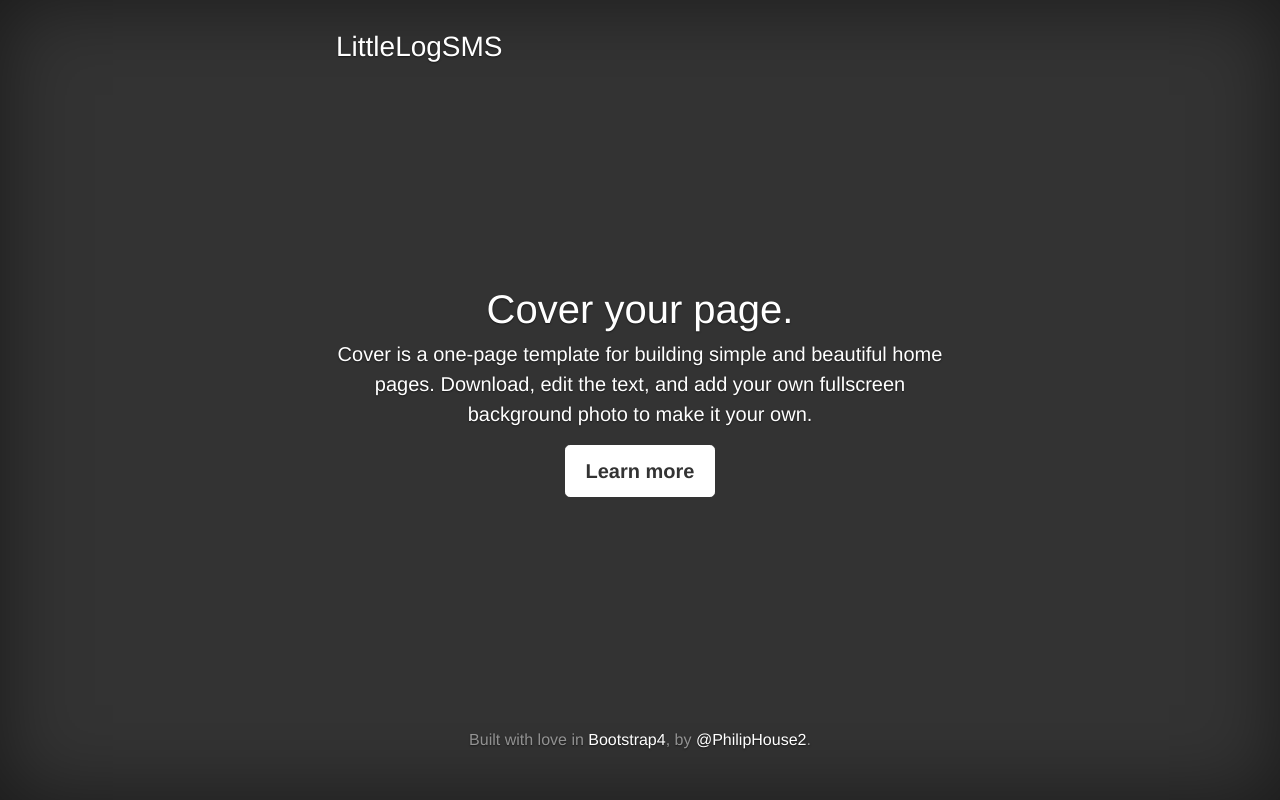
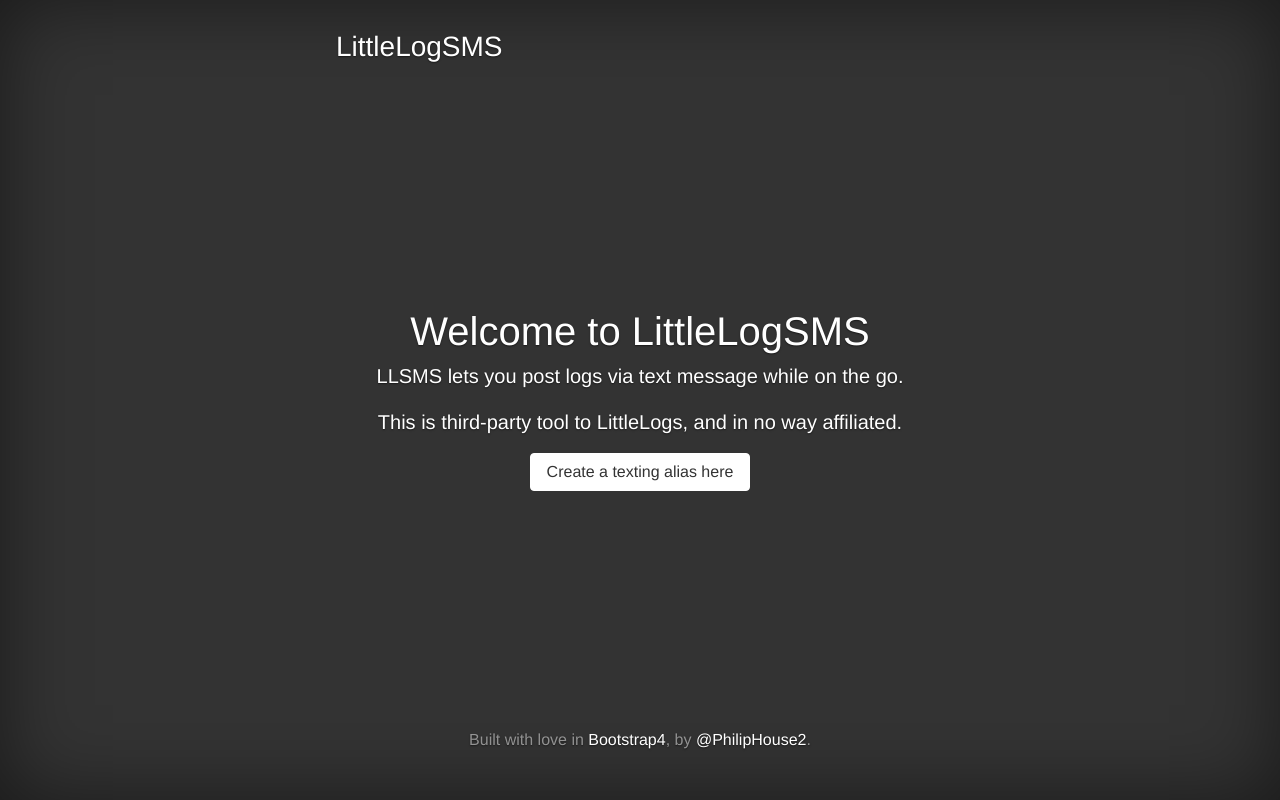
Before and after one commit to phouse512/littlelogSMS, a Django app: page / in a window 1280 px wide. Run offline with Django 3.2, Linux system fonts and the light colour scheme; some libraries are stand-ins or nearby versions.

Commit message:
friday morning train work: setting up templates

```diff
--- /dev/null
+++ b/sms/templates/base.html
@@ -0,0 +1,77 @@
+<!DOCTYPE html>
+<html lang="en">
+  <head>
+    <meta charset="utf-8">
+    <meta http-equiv="X-UA-Compatible" content="IE=edge">
+    <meta name="viewport" content="width=device-width, initial-scale=1">
+    <!-- The above 3 meta tags *must* come first in the head; any other head content must come *after* these tags -->
+    <meta name="description" content="">
+    <meta name="author" content="">
+    <link rel="icon" href="../../favicon.ico">
+
+    <title>Cover Template for Bootstrap</title>
+
+    {% load static from staticfiles %}
+    <!-- Bootstrap core CSS -->
+    <link href="{% static 'dist/css/bootstrap.min.css' %}" rel="stylesheet">
+
+    <!-- Custom styles for this template -->
+    <link href="{% static 'cover.css' %}" rel="stylesheet">
+
+    <!-- IE10 viewport hack for Surface/desktop Windows 8 bug
+    <script src="../../assets/js/ie10-viewport-bug-workaround.js"></script>-->
+  </head>
+
+  <body>
+
+    <div class="site-wrapper">
+
+      <div class="site-wrapper-inner">
+
+        <div class="cover-container">
+
+          <div class="masthead clearfix">
+            <div class="inner">
+              <h3 class="masthead-brand">LittleLogSMS</h3>
+              <!--
+              <nav class="nav nav-masthead">
+                <a class="nav-link active" href="#">Home</a>
+                <a class="nav-link" href="#">Features</a>
+                <a class="nav-link" href="#">Contact</a>
+              </nav> -->
+            </div>
+          </div>
+
+          <div class="inner cover">
+            <h1 class="cover-heading">
+                {% block heading %}{% endblock heading %}
+            </h1>
+            {% block body %}{% endblock body %}
+            <!--<p class="lead">Cover is a one-page template for building simple and beautiful home pages. Download, edit the text, and add your own fullscreen background photo to make it your own.</p>
+            <p class="lead">
+              <a href="#" class="btn btn-lg btn-secondary">Learn more</a>
+            </p>-->
+          </div>
+
+          <div class="mastfoot">
+            <div class="inner">
+              <p>Built with love in <a href="http://getbootstrap.com">Bootstrap4</a>, by <a href="https://twitter.com/PhilipHouse2">@PhilipHouse2</a>.</p>
+            </div>
+          </div>
+
+        </div>
+
+      </div>
+
+    </div>
+
+    <!-- Bootstrap core JavaScript
+    ================================================== -->
+    <!-- Placed at the end of the document so the pages load faster -->
+    <script src="https://ajax.googleapis.com/ajax/libs/jquery/1.11.3/jquery.min.js"></script>
+    <script>window.jQuery || document.write('<script src="../../assets/js/vendor/jquery.min.js"><\/script>')</script>
+    <script src="{% static 'dist/js/bootstrap.min.js' %}"></script>
+    <!-- IE10 viewport hack for Surface/desktop Windows 8 bug
+    <script src="../../assets/js/ie10-viewport-bug-workaround.js"></script>-->
+  </body>
+</html>
--- a/sms/templates/index.html
+++ b/sms/templates/index.html
@@ -1,74 +1,11 @@
-<!DOCTYPE html>
-<html lang="en">
-  <head>
-    <meta charset="utf-8">
-    <meta http-equiv="X-UA-Compatible" content="IE=edge">
-    <meta name="viewport" content="width=device-width, initial-scale=1">
-    <!-- The above 3 meta tags *must* come first in the head; any other head content must come *after* these tags -->
-    <meta name="description" content="">
-    <meta name="author" content="">
-    <link rel="icon" href="../../favicon.ico">
+{% extends "base.html" %}
 
-    <title>Cover Template for Bootstrap</title>
+{% block heading %}
+    Welcome to LittleLogSMS
+{% endblock heading %}
 
-    {% load static from staticfiles %}
-    <!-- Bootstrap core CSS -->
-    <link href="{% static 'dist/css/bootstrap.min.css' %}" rel="stylesheet">
-
-    <!-- Custom styles for this template -->
-    <link href="{% static 'cover.css' %}" rel="stylesheet">
-
-    <!-- IE10 viewport hack for Surface/desktop Windows 8 bug
-    <script src="../../assets/js/ie10-viewport-bug-workaround.js"></script>-->
-  </head>
-
-  <body>
-
-    <div class="site-wrapper">
-
-      <div class="site-wrapper-inner">
-
-        <div class="cover-container">
-
-          <div class="masthead clearfix">
-            <div class="inner">
-              <h3 class="masthead-brand">LittleLogSMS</h3>
-              <!--
-              <nav class="nav nav-masthead">
-                <a class="nav-link active" href="#">Home</a>
-                <a class="nav-link" href="#">Features</a>
-                <a class="nav-link" href="#">Contact</a>
-              </nav> -->
-            </div>
-          </div>
-
-          <div class="inner cover">
-            <h1 class="cover-heading">Cover your page.</h1>
-            <p class="lead">Cover is a one-page template for building simple and beautiful home pages. Download, edit the text, and add your own fullscreen background photo to make it your own.</p>
-            <p class="lead">
-              <a href="#" class="btn btn-lg btn-secondary">Learn more</a>
-            </p>
-          </div>
-
-          <div class="mastfoot">
-            <div class="inner">
-              <p>Built with love in <a href="http://getbootstrap.com">Bootstrap4</a>, by <a href="https://twitter.com/PhilipHouse2">@PhilipHouse2</a>.</p>
-            </div>
-          </div>
-
-        </div>
-
-      </div>
-
-    </div>
-
-    <!-- Bootstrap core JavaScript
-    ================================================== -->
-    <!-- Placed at the end of the document so the pages load faster -->
-    <script src="https://ajax.googleapis.com/ajax/libs/jquery/1.11.3/jquery.min.js"></script>
-    <script>window.jQuery || document.write('<script src="../../assets/js/vendor/jquery.min.js"><\/script>')</script>
-    <script src="{% static 'dist/js/bootstrap.min.js' %}"></script>
-    <!-- IE10 viewport hack for Surface/desktop Windows 8 bug
-    <script src="../../assets/js/ie10-viewport-bug-workaround.js"></script>-->
-  </body>
-</html>
+{% block body %}
+    <p class="lead">LLSMS lets you post logs via text message while on the go.</p>
+    <p class="lead">This is third-party tool to LittleLogs, and in no way affiliated.</p>
+    <a class="btn btn-md btn-secondary" href="/signup">Create a texting alias here</a>
+{% endblock body %}
--- a/sms/views.py
+++ b/sms/views.py
@@ -13,26 +13,24 @@ from twilio.twiml import Response
 
 def index(request):
 
-    return render(request, "index.html")
+    if request.method == 'GET':
+        return render(request, "index.html")
 
-    # if request.method == 'GET':
-    #     return HttpResponse("this is the screen you should see to register")
-    #
-    # form = SignupAliasForm(request.POST)
-    #
-    # if not form.is_valid():
-    #     return HttpResponse("failure")
-    #
-    # if LittleLogAlias.objects.filter(alias=form.cleaned_data['alias']).exists():
-    #     return HttpResponse("alias already exists, please choose another")
-    #
-    # try:
-    #     new_alias = LittleLogAlias(
-    #         alias=form.cleaned_data['alias'],
-    #         email_secret=form.cleaned_data['email_secret'],
-    #     ).save()
-    # except Exception:
-    #     return HttpResponse("could not create account")
+    form = SignupAliasForm(request.POST)
+
+    if not form.is_valid():
+        return HttpResponse("failure")
+
+    if LittleLogAlias.objects.filter(alias=form.cleaned_data['alias']).exists():
+        return HttpResponse("alias already exists, please choose another")
+
+    try:
+        new_alias = LittleLogAlias(
+            alias=form.cleaned_data['alias'],
+            email_secret=form.cleaned_data['email_secret'],
+        ).save()
+    except Exception:
+        return HttpResponse("could not create account")
 
 
 #
```
